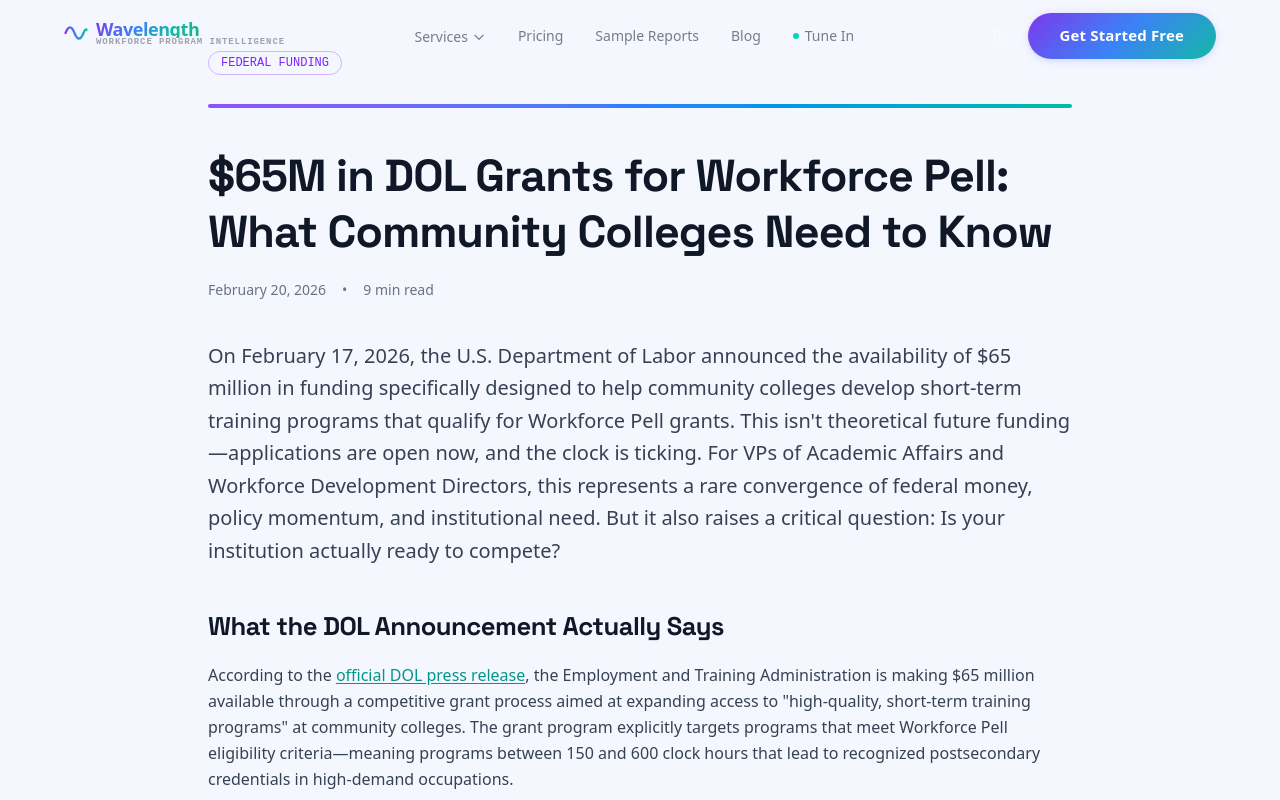
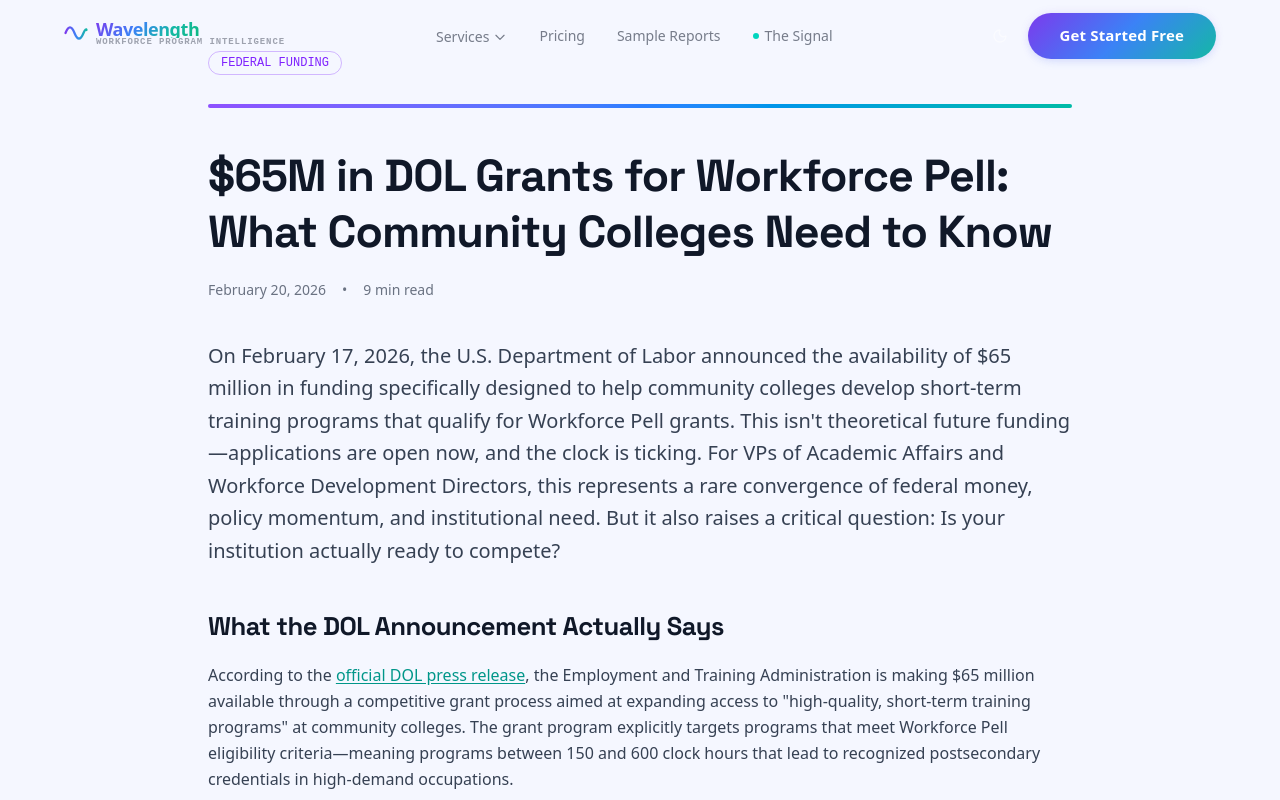
Before and after one commit to wspanic201/workforce-intelligence, a Next.js app: page /blog/dol-65-million-workforce-pell-grants-community-colleges-2026 in a window 1280 px wide. Shown: the top 800 px of the page. Built offline with nearby package versions, Linux system fonts and the light colour scheme.

Commit message:
Remove Blog nav link, rename Tune In to The Signal - Insights & Updates

```diff
--- a/components/cosmic/NavBar.tsx
+++ b/components/cosmic/NavBar.tsx
@@ -136,12 +136,9 @@ export function NavBar() {
             <Link href="/samples" className="text-sm font-medium text-theme-tertiary hover:text-theme-primary transition-colors">
               Sample Reports
             </Link>
-            <Link href="/blog" className="text-sm font-medium text-theme-tertiary hover:text-theme-primary transition-colors">
-              Blog
-            </Link>
-            <Link href="/blog#tune-in" className="text-sm font-medium text-theme-tertiary hover:text-theme-primary transition-colors inline-flex items-center gap-1.5">
+            <Link href="/signal" className="text-sm font-medium text-theme-tertiary hover:text-theme-primary transition-colors inline-flex items-center gap-1.5">
               <span className="inline-block w-1.5 h-1.5 rounded-full bg-teal-400 animate-pulse" />
-              Tune In
+              The Signal
             </Link>
           </div>
 
@@ -204,14 +201,10 @@ export function NavBar() {
               className="block text-base font-medium text-theme-secondary hover:text-theme-primary py-2 px-2 rounded-lg hover:bg-white/[0.05] transition-colors">
               Sample Reports
             </Link>
-            <Link href="/blog" onClick={() => setMobileOpen(false)}
-              className="block text-base font-medium text-theme-secondary hover:text-theme-primary py-2 px-2 rounded-lg hover:bg-white/[0.05] transition-colors">
-              Blog
-            </Link>
-            <Link href="/blog#tune-in" onClick={() => setMobileOpen(false)}
+            <Link href="/signal" onClick={() => setMobileOpen(false)}
               className="flex items-center gap-2 text-base font-medium text-teal-400 hover:text-teal-300 py-2 px-2 rounded-lg hover:bg-white/[0.05] transition-colors">
               <span className="inline-block w-2 h-2 rounded-full bg-teal-400 animate-pulse" />
-              Tune In — Free Newsletter
+              The Signal - Insights & Updates
             </Link>
 
             <div className="pt-3 flex flex-col gap-3">
```
